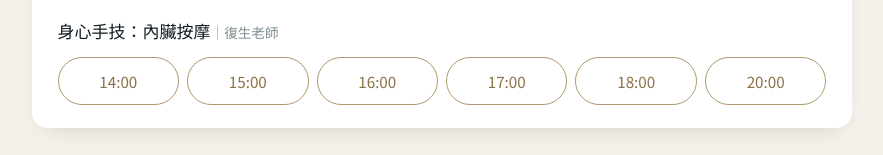
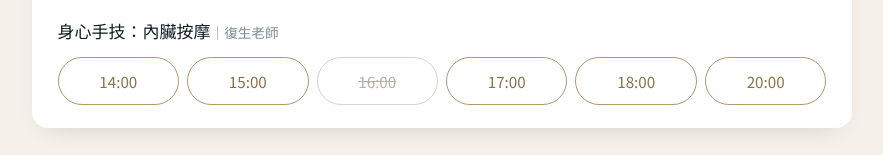
Before and after one commit to MOLLY0318/key-essence, a plain HTML site: page events.html in a window 1280 px wide. Shown: the part 2968-3123 px from the top of the page, without its empty margins (198-1081 px from the left). Drawn offline with Linux system fonts and the light colour scheme.

Commit message:
特約頁：11/22 內臟按摩 16:00 已額滿

```diff
--- a/events.html
+++ b/events.html
@@ -453,7 +453,7 @@ src="https://www.facebook.com/tr?id=1137955562091197&ev=PageView&noscript=1"
 </script>
 <script>
 // 已約滿的時段：把 data-slot 的代號加進來，例如 '1121-oil-1400'（日期-服務-時間，oil＝精油側寫、bw＝內臟按摩）
-var KE_FULL = [];
+var KE_FULL = ['1122-bw-1600'];
 // 待匯款保留中：{ slot: 代號, until: 'YYYY-MM-DDTHH:MM+08:00' }，until＝確認後 96 小時。不寫客人姓名（公開頁面）
 // 時間一到，按鈕自動恢復可預約；匯款完成就把代號移到 KE_FULL。
 var KE_PENDING = [
```
